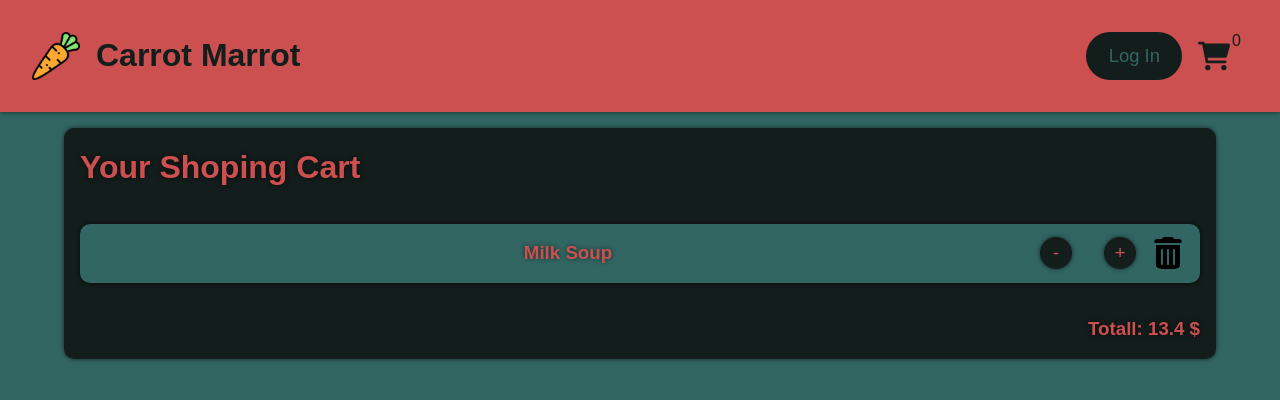
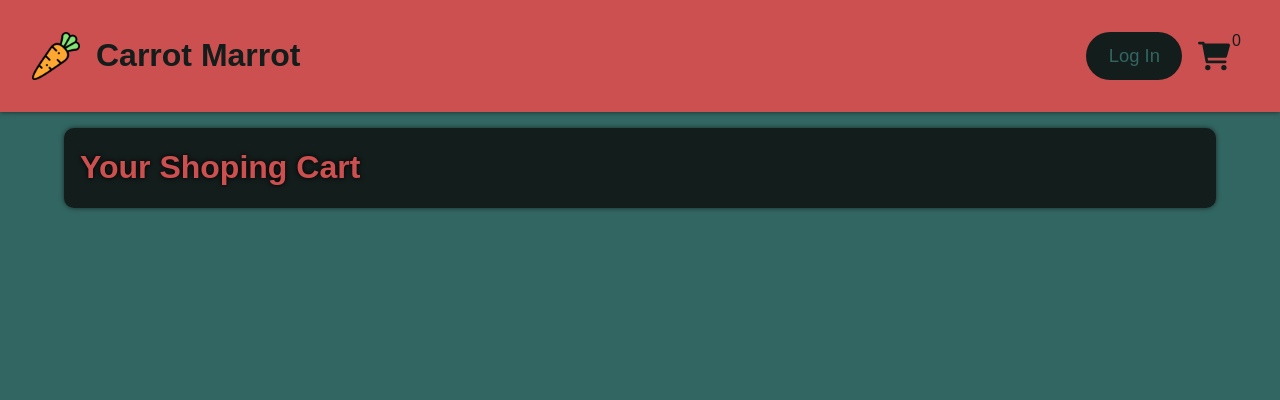
Before and after one commit to seventhlegion/Redux, a Next.js app: page /Posts/ShopCart in a window 1280 px wide. Shown: the top 400 px of the page. Built offline with nearby package versions, Linux system fonts and the light colour scheme.

Commit message:
shopcart logic added

```diff
--- a/pages/Components/Style/ShopCart.stale.js
+++ b/pages/Components/Style/ShopCart.stale.js
@@ -7,12 +7,12 @@ export const StyledShopCart = styled.div`
   margin: 1rem auto;
   width: 90%;
   padding: 0 1rem;
-  text-shadow: 0 0 5px rgba(0, 0, 0, 0.6);
+  text-shadow: 0 0 5px rgba(0, 0, 0, 1);
   background-color: #131d1b;
   border-radius: 10px;
   box-shadow: 0 0 5px rgba(0, 0, 0, 0.6);
 
-  .foods-container {
+  .container {
     display: flex;
     flex-direction: row;
     justify-content: center;
--- a/pages/Posts/ShopCart.js
+++ b/pages/Posts/ShopCart.js
@@ -1,37 +1,70 @@
 import Head from "next/head";
 import React from "react";
 import { useDispatch, useSelector } from "react-redux";
+import { shopCartActions } from "../../redux/shopping/shopping.reducer";
 import Nav from "../Components/Nav";
 import Global from "../Components/Style/Global";
 import { StyledShopCart } from "../Components/Style/ShopCart.stale";
 
 export default function ShopCart() {
+  let total = 0;
+
+  const foods = useSelector((state) => state.shopcart.foodsList);
+  const isTotal = useSelector((state) => state.shopcart.foodsList);
+  const dispatch = useDispatch();
+
+  isTotal.forEach((food) => {
+    total = total + food.totalCost;
+  });
+
   return (
     <>
       <Head>
         <title>Shop Cart</title>
+        <link rel="icon" href="/pics/carrot-fill.png" />
       </Head>
       <Global />
       <Nav />
       <StyledShopCart>
         <h1>Your Shoping Cart</h1>
-        <div className="foods-container">
-          <h3>Milk Soup</h3>
-          <input type={"button"} value={"-"} onClick={""} />
-          <p>{}</p>
-          <input type={"button"} value={"+"} onClick={""} />
+        {foods.map((food) => (
+          <div className="container">
+            <h3>{food.name}</h3>
+            <p>{`Price: ${food.cost} $, Total: ${food.totalCost} $`}</p>
             <input
-            className="remove"
+              type={"button"}
+              value={"-"}
+              onClick={() => dispatch(shopCartActions.removeCart(food.id))}
+            />
+            <p>{`${food.quantity} X`}</p>
+            <input
+              type={"button"}
+              value={"+"}
+              onClick={() =>
+                dispatch(
+                  shopCartActions.addTo({
+                    name: food.name,
+                    id: food.id,
+                    cost: food.cost,
+                  })
+                )
+              }
+            />
+            <input
+              className={"remove"}
               type={"image"}
               src={"/svgs/trash-can-solid.svg"}
               alt={"trash"}
             />
           </div>
-        <div className="total-container">
+        ))}
+        {total !== 0 ? (
+          <div className={"total-container"}>
             <h3>
-            Totall:<span> 13.4 $</span>
+              Total :<span>{` ${total} $`}</span>
             </h3>
           </div>
+        ) : null}
       </StyledShopCart>
     </>
   );
```
Also changed, not shown: 1 other file (tests, documents, lock files or other folders). Lines whose indentation alone changed are shown as unchanged.
